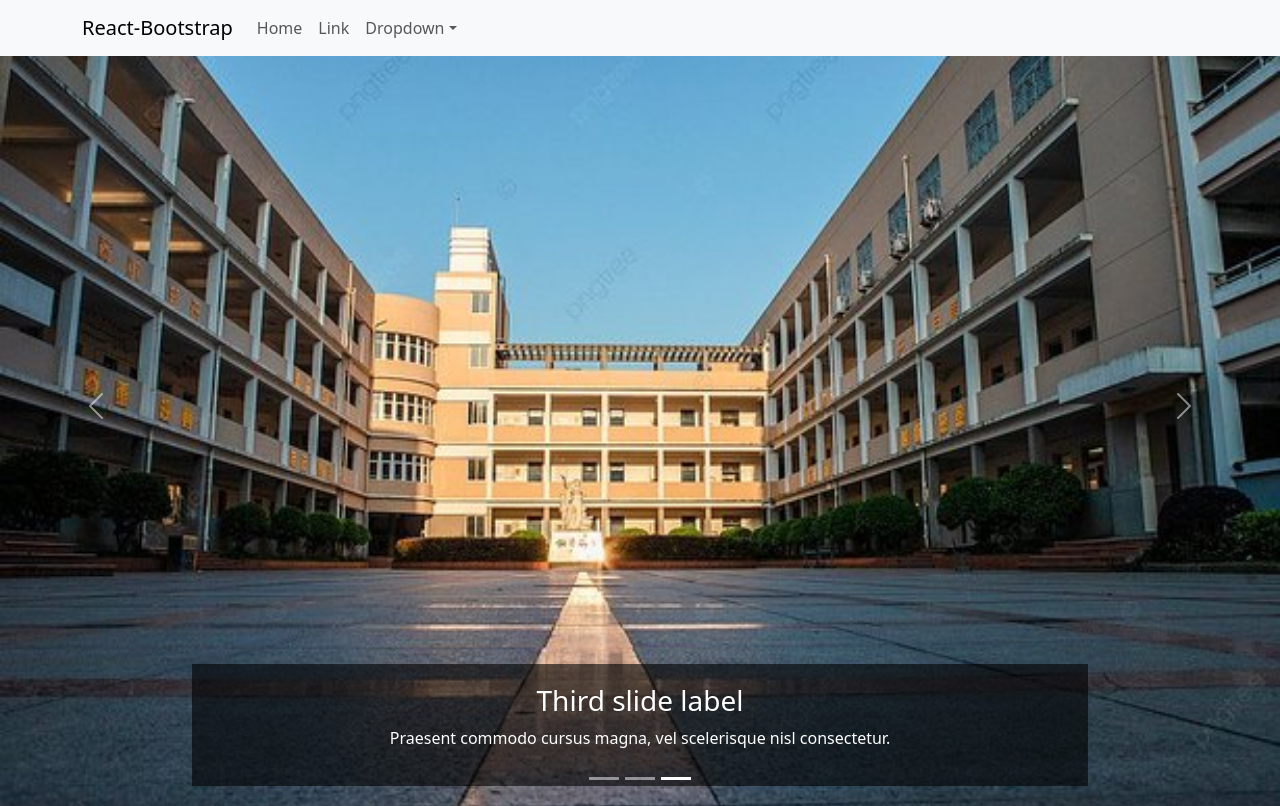
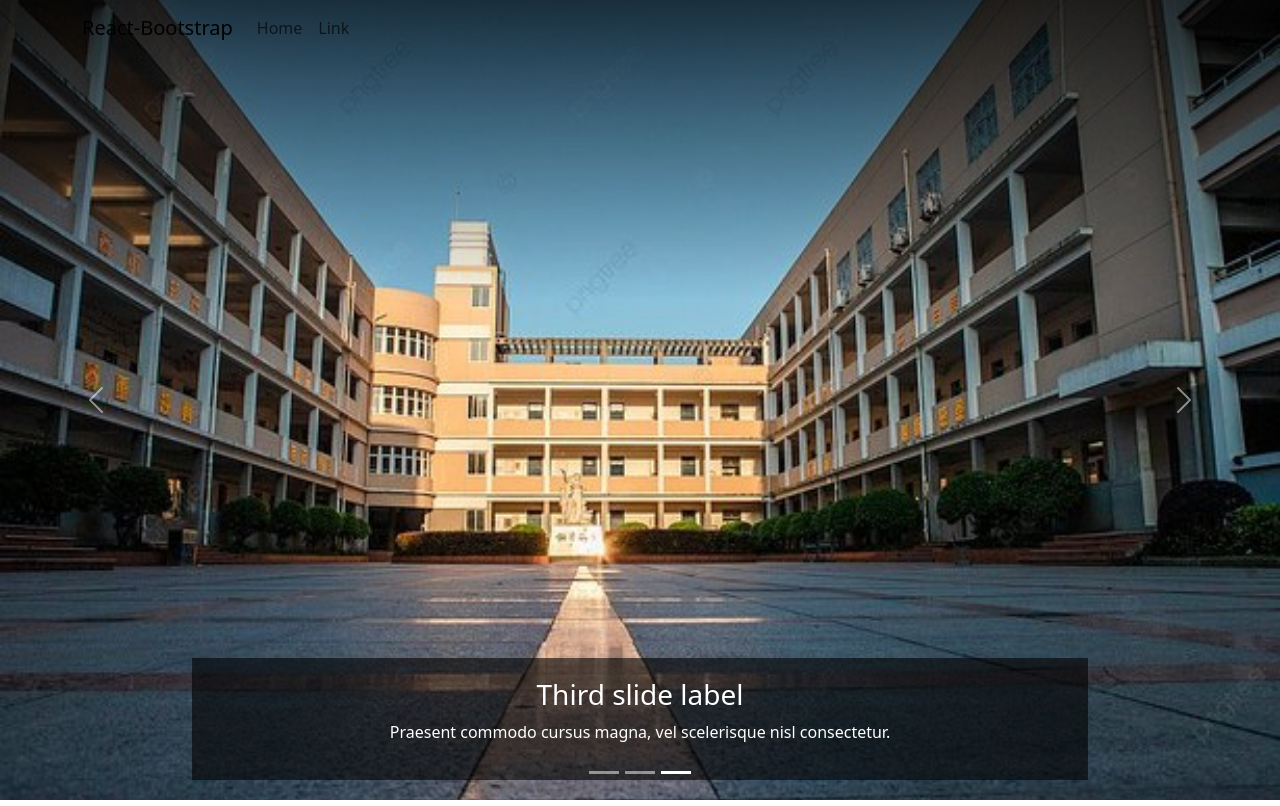
Before and after one commit to DeepWebD/dev-samaj, a React (Create React App) app: page / in a window 1280 px wide. Built offline with nearby package versions, Linux system fonts and the light colour scheme.

Commit message:
added header

```diff
--- a/src/App.tsx
+++ b/src/App.tsx
@@ -2,7 +2,7 @@ import Slider from "./components/Carousel/carousel";
 import Header from "./components/Header/Header";
 function App() {
   return (
-    <div>
+    <div style={{position:'relative'}}>
       <Header />
       <Slider />
     </div>
--- /dev/null
+++ b/src/components/Carousel/Carousel.module.css
@@ -0,0 +1,9 @@
+.overlay {
+    position: absolute;
+    top: 0;
+    left: 0;
+    width: 100%;
+    height: 300px;
+    z-index: 2;
+    background: linear-gradient(to bottom,rgba(0,0,0,0.7), rgba(0,0,0,0));
+  }
--- a/src/components/Carousel/carousel.tsx
+++ b/src/components/Carousel/carousel.tsx
@@ -1,29 +1,46 @@
+import Carousel from "react-bootstrap/Carousel";
+import Image from "react-bootstrap/Image";
+import banner1 from "../../assets/image/banner1.jpg";
+import banner2 from "../../assets/image/banner2.jpg";
+import banner3 from "../../assets/image/banner3.jpg";
 
-import Carousel from 'react-bootstrap/Carousel';
-import Image from 'react-bootstrap/Image';
-import banner1 from '../../assets/image/banner1.jpg'
-import banner2 from '../../assets/image/banner2.jpg'
-import banner3 from '../../assets/image/banner3.jpg'
+import styles from "./Carousel.module.css";
 function Slider() {
   return (
-    <Carousel style={{position:'relative',marginTop:'-50px'}}>
+    <div>
+      <div className={styles.overlay}></div>
+      <Carousel>
         <Carousel.Item interval={1000}>
-        <Image src={banner1} style={{width:'100vw',height:'100vh',aspectRatio:'auto',objectFit: 'cover'}}/>
-        <Carousel.Caption style={{backgroundColor:'rgba(0,0,0,0.6)'}}>
+          <Image
+            src={banner1}
+            style={{
+              width: "100vw",
+              height: "100vh",
+              aspectRatio: "auto",
+              objectFit: "cover",
+            }}
+          />
+          <Carousel.Caption style={{ backgroundColor: "rgba(0,0,0,0.6)" }}>
             <h3>First slide label</h3>
             <p>Nulla vitae elit libero, a pharetra augue mollis interdum.</p>
           </Carousel.Caption>
         </Carousel.Item>
         <Carousel.Item interval={500}>
-        <Image src={banner2} style={{width:'100vw',height:'100vh',objectFit: 'cover'}}/>
-        <Carousel.Caption style={{backgroundColor:'rgba(0,0,0,0.6)'}}>
+          <Image
+            src={banner2}
+            style={{ width: "100vw", height: "100vh", objectFit: "cover" }}
+          />
+          <Carousel.Caption style={{ backgroundColor: "rgba(0,0,0,0.6)" }}>
             <h3>Second slide label</h3>
             <p>Lorem ipsum dolor sit amet, consectetur adipiscing elit.</p>
           </Carousel.Caption>
         </Carousel.Item>
         <Carousel.Item>
-        <Image src={banner3} style={{width:'100vw',height:'100vh',objectFit: 'cover'}}/>
-        <Carousel.Caption style={{backgroundColor:'rgba(0,0,0,0.6)'}}>
+          <Image
+            src={banner3}
+            style={{ width: "100vw", height: "100vh", objectFit: "cover" }}
+          />
+          <Carousel.Caption style={{ backgroundColor: "rgba(0,0,0,0.6)" }}>
             <h3>Third slide label</h3>
             <p>
               Praesent commodo cursus magna, vel scelerisque nisl consectetur.
@@ -31,6 +48,7 @@ function Slider() {
           </Carousel.Caption>
         </Carousel.Item>
       </Carousel>
+    </div>
   );
 }
 
--- /dev/null
+++ b/src/components/Header/Header.module.css
@@ -0,0 +1,4 @@
+.link{
+    color: #fff;
+    font:bold;
+  }
--- a/src/components/Header/Header.tsx
+++ b/src/components/Header/Header.tsx
@@ -1,35 +1,24 @@
 import Container from "react-bootstrap/Container";
 import Nav from "react-bootstrap/Nav";
 import Navbar from "react-bootstrap/Navbar";
-import NavDropdown from "react-bootstrap/NavDropdown";
-
+import styled from './Header.module.css'
 function Header() {
   return (
-      <Navbar expand="lg" className="bg-body-tertiary" style={{position:'relative',zIndex:'100', }}>
+    <div style={{position:'absolute',width:'100%',zIndex:'3'}}>
+        <Navbar expand="md" >
         <Container>
-          <Navbar.Brand href="#home">React-Bootstrap</Navbar.Brand>
+          <Navbar.Brand href="#home" className={styled.link}>React-Bootstrap</Navbar.Brand>
           <Navbar.Toggle aria-controls="basic-navbar-nav" />
           <Navbar.Collapse id="basic-navbar-nav">
             <Nav className="me-auto">
-              <Nav.Link href="#home">Home</Nav.Link>
-              <Nav.Link href="#link">Link</Nav.Link>
-              <NavDropdown title="Dropdown" id="basic-nav-dropdown">
-                <NavDropdown.Item href="#action/3.1">Action</NavDropdown.Item>
-                <NavDropdown.Item href="#action/3.2">
-                  Another action
-                </NavDropdown.Item>
-                <NavDropdown.Item href="#action/3.3">
-                  Something
-                </NavDropdown.Item>
-                <NavDropdown.Divider />
-                <NavDropdown.Item href="#action/3.4">
-                  Separated link
-                </NavDropdown.Item>
-              </NavDropdown>
+              <Nav.Link href="#home" className={styled.link}>Home</Nav.Link>
+              <Nav.Link href="#link" className={styled.link}>Link</Nav.Link>
             </Nav>
           </Navbar.Collapse>
         </Container>
       </Navbar>
+    </div>
+
   );
 }
 
```
Also changed, not shown: src/assets/image/Screenshot_2024-11-22_at_3.47.00_PM-removebg-preview.png (added). Lines whose indentation alone changed are shown as unchanged.
